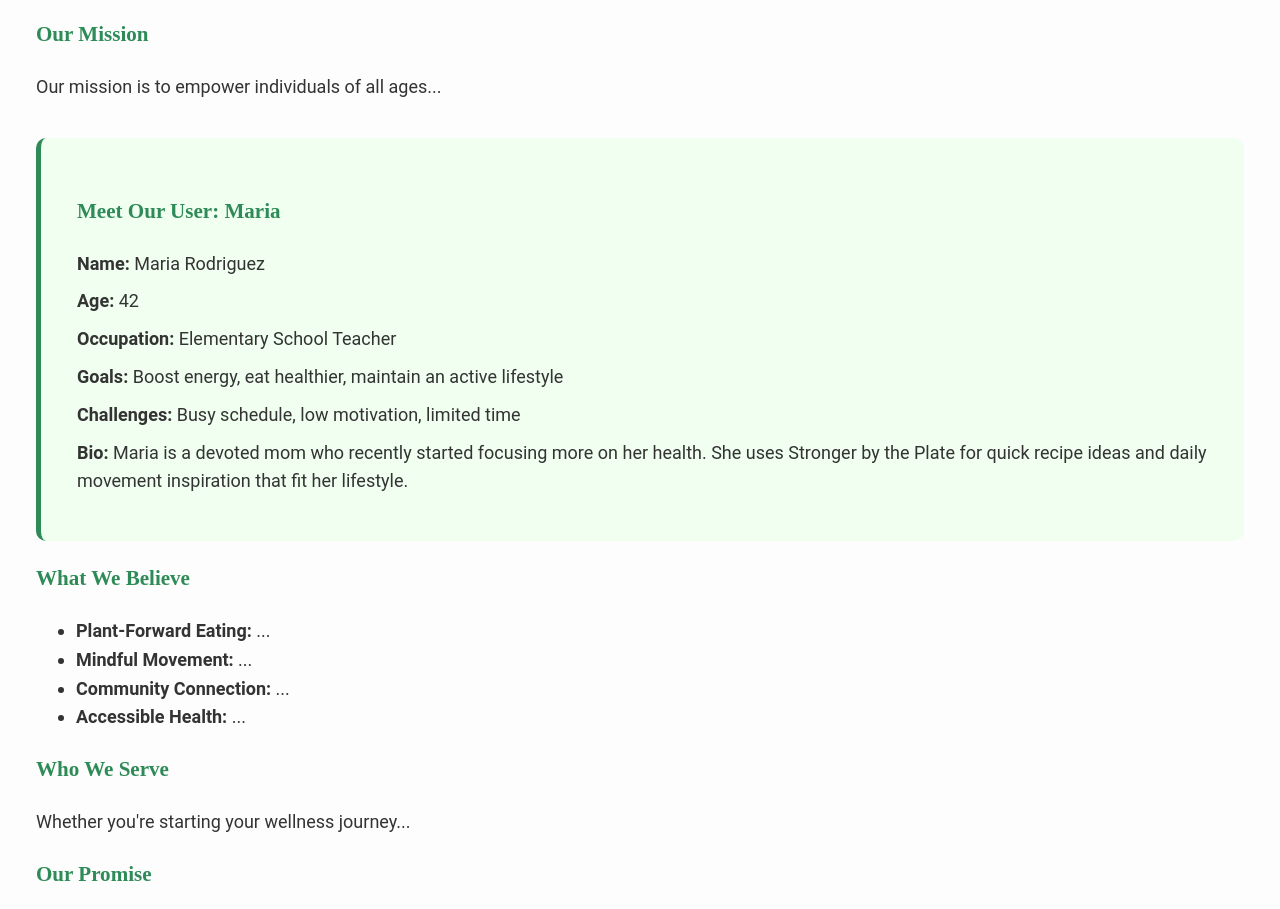
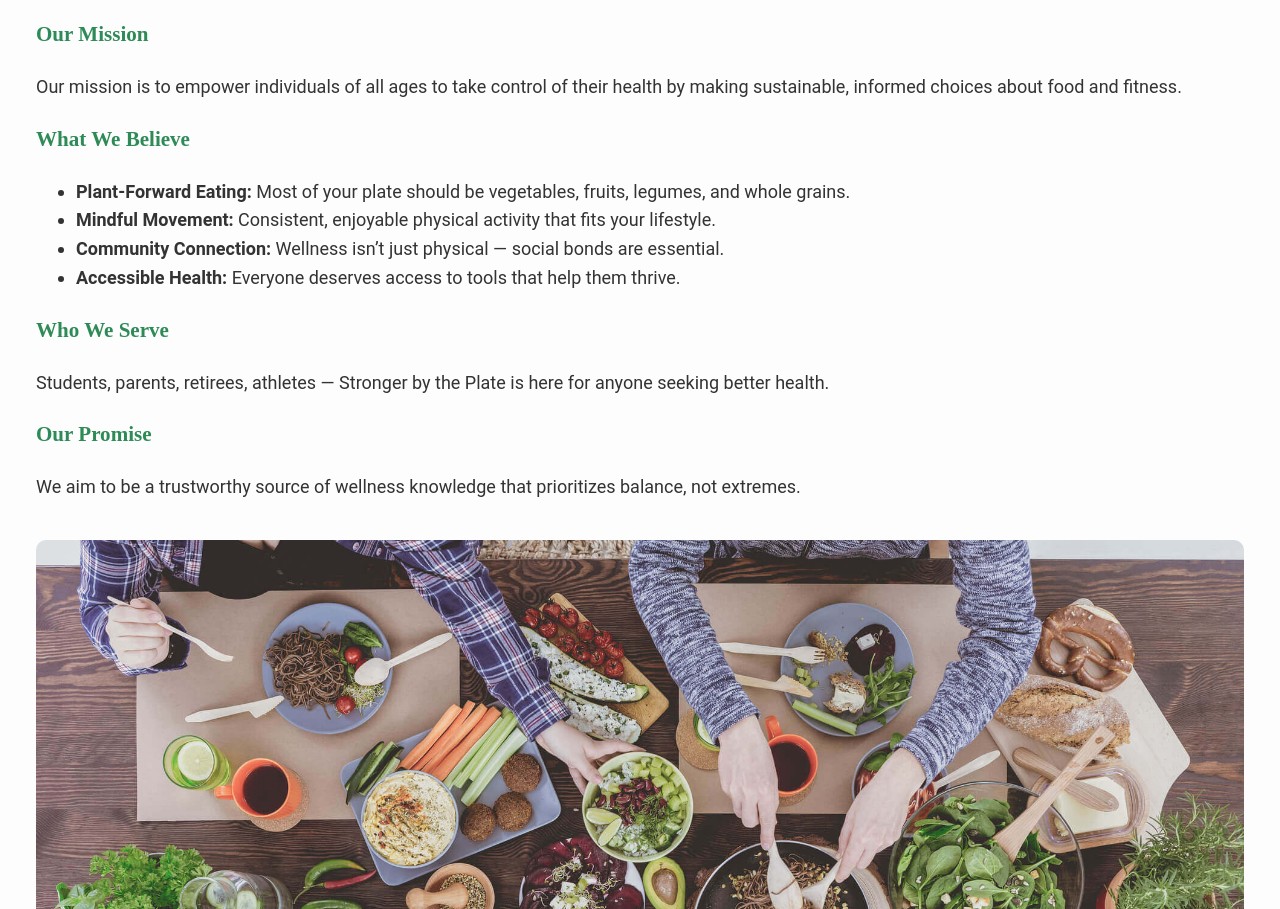
Before and after one commit to jesusmedeles/MODULE5_TABLES_LISTS_AND_MORE, a plain HTML site: page about.html in a window 1280 px wide. Shown: the part 395-1304 px from the top of the page. Drawn offline with Linux system fonts and the light colour scheme.

Commit message:
cleaned and simplified index.html for consistency

```diff
--- a/about.html
+++ b/about.html
@@ -2,12 +2,13 @@
 <html lang="en">
 <head>
   <meta charset="UTF-8">
+  <meta name="viewport" content="width=device-width, initial-scale=1.0">
   <title>About | Stronger by the Plate</title>
   <link rel="stylesheet" href="styles.css">
 </head>
 <body>
 
-  <!-- Header with Logo -->
+  <!-- Header + Navigation -->
   <header>
     <div class="header-container">
       <h1>Stronger by the Plate</h1>
@@ -15,10 +16,10 @@
     </div>
     <nav>
       <a href="index.html">Home</a>
+      <a href="about.html">About</a>
       <a href="nutritional-foods.html">Nutritional Foods</a>
       <a href="workouts.html">Workouts</a>
       <a href="contact.html">Contact</a>
-      <a href="about.html">About</a>
     </nav>
   </header>
 
@@ -26,36 +27,24 @@
   <main>
     <section class="mission">
       <h2>About Stronger by the Plate</h2>
-      <p><strong>Stronger by the Plate</strong> is more than just a website — it’s a wellness movement built around the idea that the path to a long, healthy life begins with what’s on your plate...</p>
+      <p><strong>Stronger by the Plate</strong> is more than just a website — it’s a wellness movement built around the idea that the path to a long, healthy life begins with what’s on your plate.</p>
 
       <h3>Our Mission</h3>
-      <p>Our mission is to empower individuals of all ages...</p>
-
-      <section class="user-persona">
-  <h3>Meet Our User: Maria</h3>
-  <div class="persona-box">
-    <p><strong>Name:</strong> Maria Rodriguez</p>
-    <p><strong>Age:</strong> 42</p>
-    <p><strong>Occupation:</strong> Elementary School Teacher</p>
-    <p><strong>Goals:</strong> Boost energy, eat healthier, maintain an active lifestyle</p>
-    <p><strong>Challenges:</strong> Busy schedule, low motivation, limited time</p>
-    <p><strong>Bio:</strong> Maria is a devoted mom who recently started focusing more on her health. She uses Stronger by the Plate for quick recipe ideas and daily movement inspiration that fit her lifestyle.</p>
-  </div>
-</section>
+      <p>Our mission is to empower individuals of all ages to take control of their health by making sustainable, informed choices about food and fitness.</p>
 
       <h3>What We Believe</h3>
       <ul>
-        <li><strong>Plant-Forward Eating:</strong> ...</li>
-        <li><strong>Mindful Movement:</strong> ...</li>
-        <li><strong>Community Connection:</strong> ...</li>
-        <li><strong>Accessible Health:</strong> ...</li>
+        <li><strong>Plant-Forward Eating:</strong> Most of your plate should be vegetables, fruits, legumes, and whole grains.</li>
+        <li><strong>Mindful Movement:</strong> Consistent, enjoyable physical activity that fits your lifestyle.</li>
+        <li><strong>Community Connection:</strong> Wellness isn’t just physical — social bonds are essential.</li>
+        <li><strong>Accessible Health:</strong> Everyone deserves access to tools that help them thrive.</li>
       </ul>
 
       <h3>Who We Serve</h3>
-      <p>Whether you're starting your wellness journey...</p>
+      <p>Students, parents, retirees, athletes — Stronger by the Plate is here for anyone seeking better health.</p>
 
       <h3>Our Promise</h3>
-      <p>We aim to be a trustworthy source of wellness knowledge...</p>
+      <p>We aim to be a trustworthy source of wellness knowledge that prioritizes balance, not extremes.</p>
 
       <img src="images/foodcommunityplanview.jpg" alt="Healthy food and people together" style="max-width:100%; border-radius: 10px; margin-top: 20px;">
     </section>
```
Also changed, not shown: about-test.html (deleted, +0 -70 lines), index.html (+6 -5 lines).
